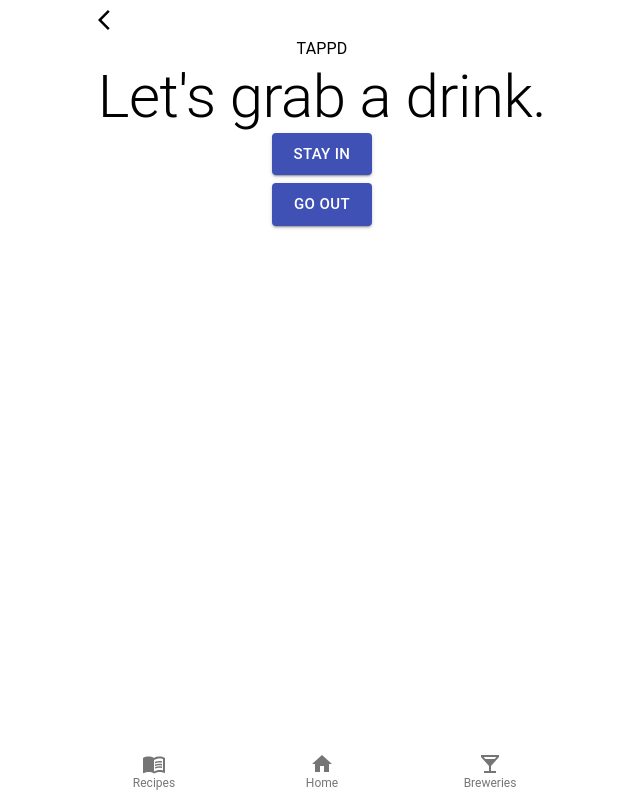
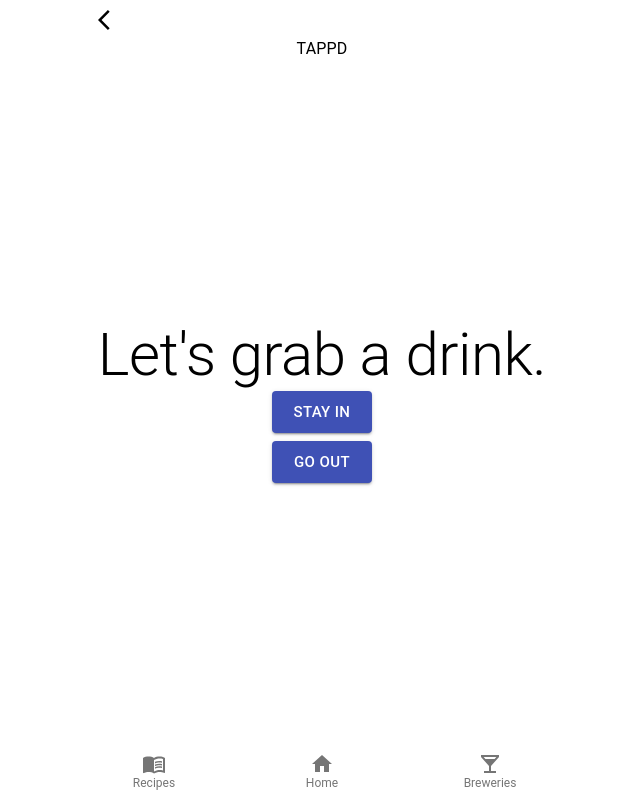
Before and after one commit to pei-evelyn/tappd-redo, a React app: page / in a window 1280 px wide. Both pictures are taken after a click on the button "LET'S GO". Shown: the whole page, without its empty margins (318-958 px from the left). Built offline with nearby package versions, Linux system fonts and the light colour scheme; the HTML template or start-up script is replaced by a standard one.

Commit message:
Added styling to homepage

```diff
--- a/src/components/homepage.jsx
+++ b/src/components/homepage.jsx
@@ -1,12 +1,31 @@
 import React from 'react';
 import { Typography, Box, Button } from '@material-ui/core';
+import { makeStyles } from '@material-ui/core/styles';
+
+const useStyles = makeStyles({
+  fullHeight: {
+    height: '100%',
+    minHeight: '85vh',
+  }
+});
 
 const Homepage = props => {
+  const classes = useStyles();
+
   return (
-    <Box textAlign="center">
-      <Typography variant="h2">
-        Let's grab a drink.
-      </Typography>
+    <Box
+      textAlign="center"
+      className={classes.fullHeight}
+      display="flex"
+      flexDirection="column"
+      alignItems="center"
+      justifyContent="center"
+    >
+      <Box fontWeight={500}>
+        <Typography variant="h2">
+          Let's grab a drink.
+        </Typography>
+      </Box>
       <Box textAlign="center">
         <Box mb={1}>
           <Button
```
